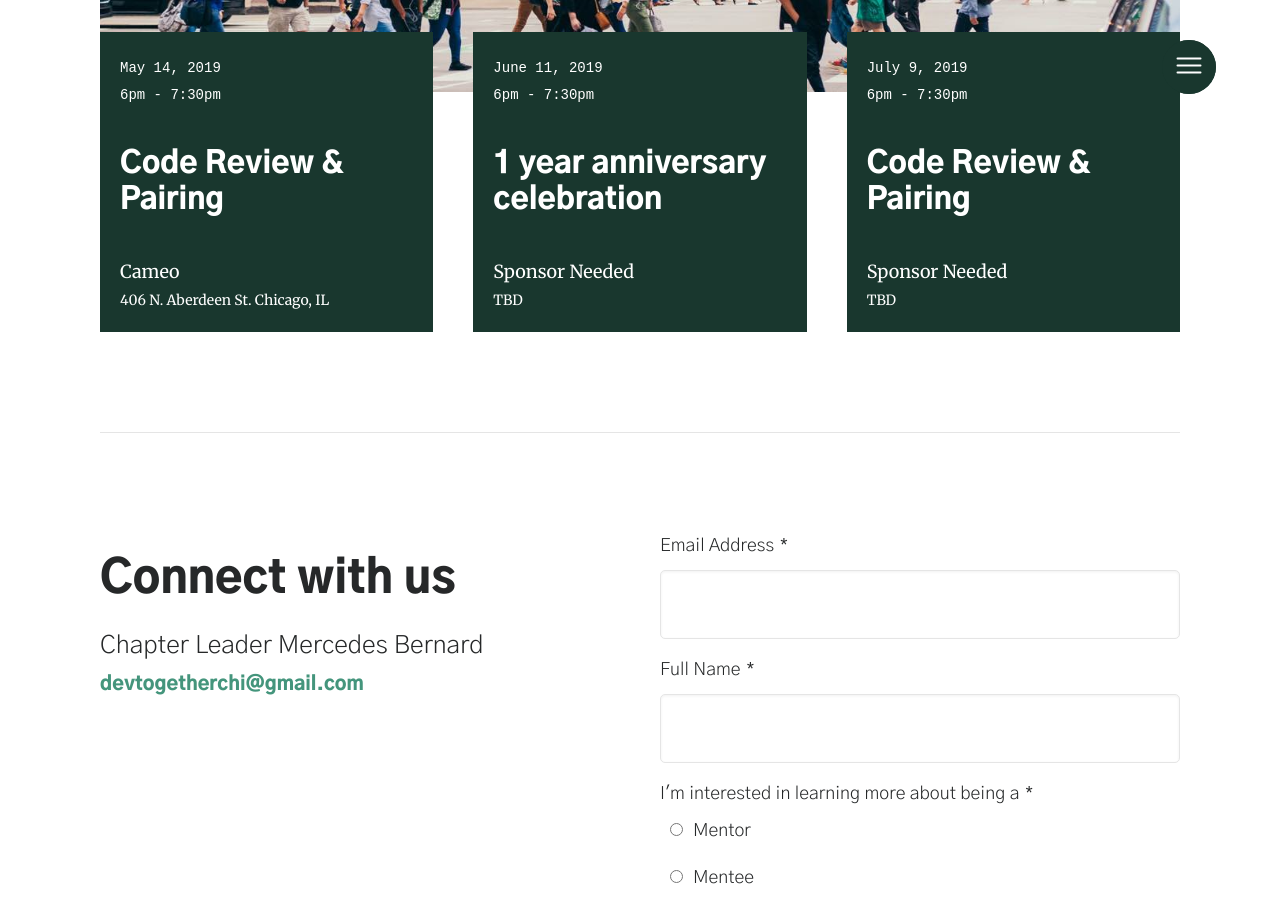
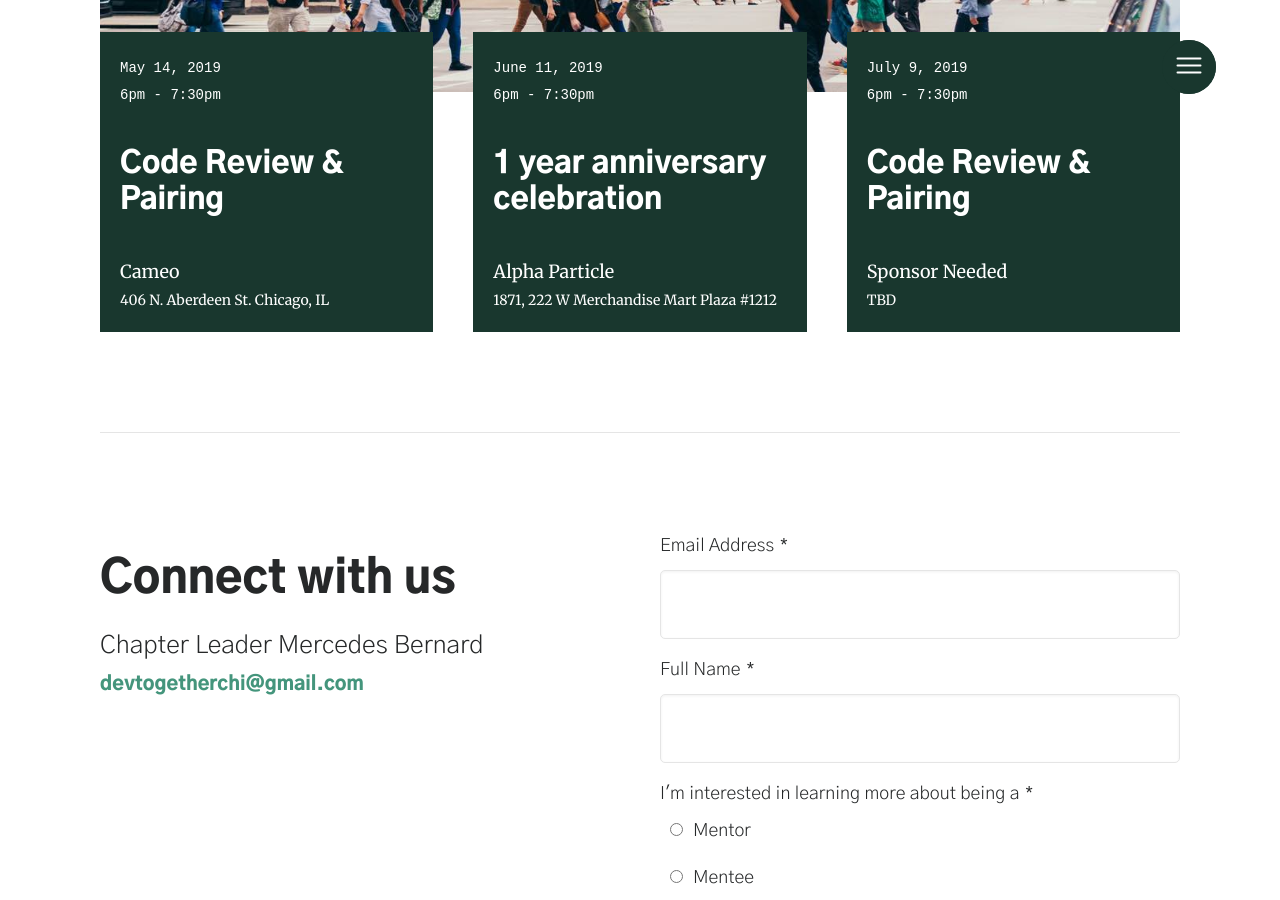
Before and after one commit to mercedesb/dev-together, a Jekyll site: the page built from docs/chapters/chicago.html, in a window 1280 px wide and 900 px high, scrolled down 667 px. Built offline with Jekyll 4.4.1, drawn with Linux system fonts in a browser that asks for light colours; some web fonts are replaced.

Commit message:
updated events for june sponsor and location

```diff
--- a/docs/_data/events.json
+++ b/docs/_data/events.json
@@ -14,8 +14,8 @@
     "displayDate": "June 11, 2019",
     "date": "2019-06-11",
     "time": "6pm - 7:30pm",
-    "sponsor": "Sponsor Needed",
-    "location": "TBD"
+    "sponsor": "Alpha Particle",
+    "location": "1871, 222 W Merchandise Mart Plaza #1212"
   },
   {
     "chapter": "Chi",
```
